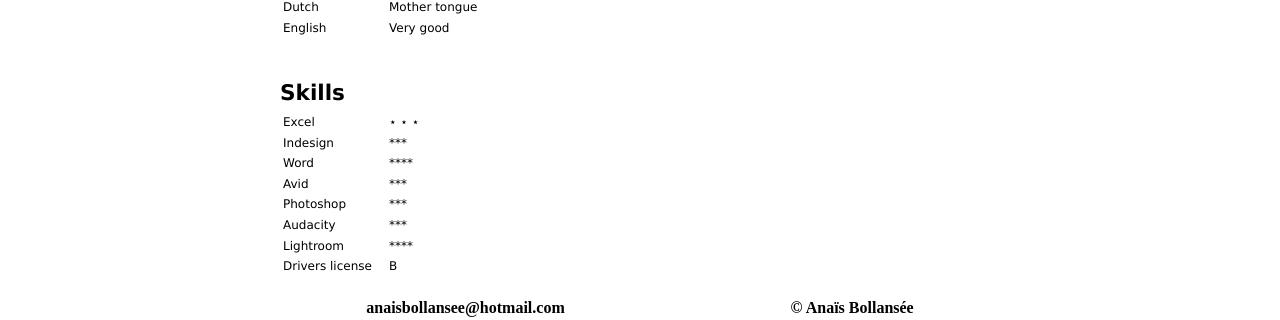
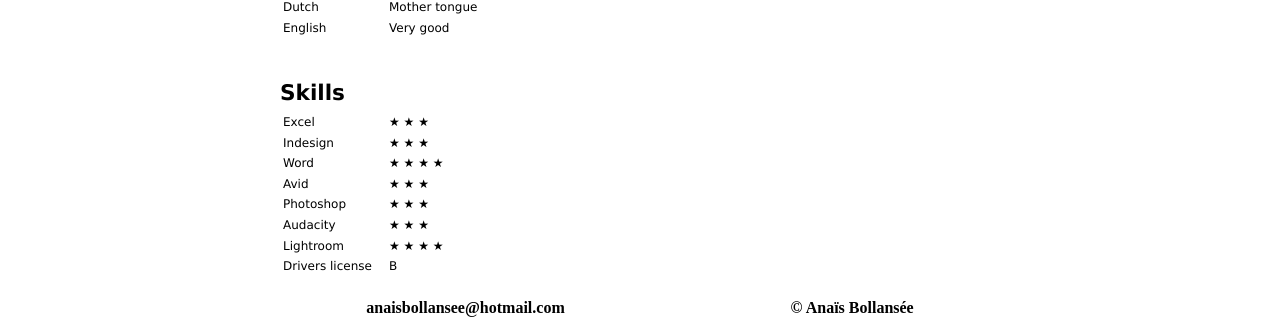
Before and after one commit to AnaisBollansee/AnaisBollansee.github.io, a Jekyll site: the page built from _info/about.md, in a window 1280 px wide and 900 px high, scrolled down 744 px. Shown: the part 577-897 px from the top of the window. Built offline with Jekyll 4.4.1, drawn with Linux system fonts in a browser that asks for light colours; nearby versions of some CDN libraries.

Commit message:
sterrekes

```diff
--- a/_info/about.md
+++ b/_info/about.md
@@ -134,31 +134,31 @@ order: 1
 <table>
 	<tr>
 		<td>Excel</td>
-		<td>	&#8902;	&#8902;	&#8902;</td>
+		<td>		&#9733;	&#9733;	&#9733;</td>
 	</tr>
 	<tr>
 		<td>Indesign</td>
-		<td>***</td>
+		<td>	&#9733;	&#9733;	&#9733;</td>
 	</tr>
 	<tr>
 		<td>Word</td>
-		<td>****</td>
+		<td>	&#9733;	&#9733;	&#9733;	&#9733;</td>
 	</tr>
 	<tr>
 		<td>Avid</td>
-		<td>***</td>
+		<td>	&#9733;	&#9733;	&#9733;</td>
 	</tr>
 	<tr>
 		<td>Photoshop</td>
-		<td>***</td>
+		<td>	&#9733;	&#9733;	&#9733;</td>
 	</tr>
 	<tr>
 		<td>Audacity</td>
-		<td>***</td>
+		<td>	&#9733;	&#9733;	&#9733;</td>
 	</tr>
 	<tr>
 		<td>Lightroom</td>
-		<td>****</td>
+		<td>	&#9733;	&#9733;	&#9733;	&#9733;</td>
 	</tr>
 	<tr>
 		<td>Drivers license</td>
```
